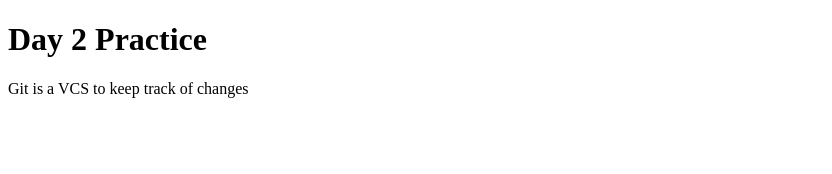
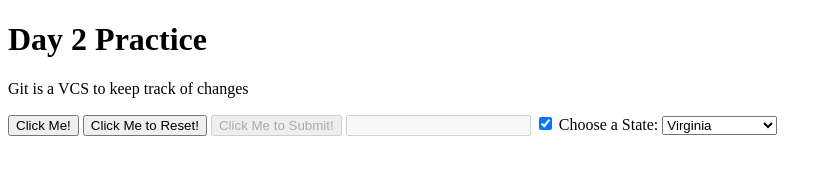
Before and after one commit to KevinY101/frontend, a plain HTML site: page practice.html in a window 1280 px wide. Shown: the whole page, without its empty margins (0-832 px from the left). Drawn offline with Linux system fonts and the light colour scheme.

Commit message:
buttons and dropdowns

```diff
--- a/practice.html
+++ b/practice.html
@@ -9,8 +9,20 @@
 <body>
     <h1>Day 2 Practice</h1>
     <p>Git is a VCS to keep track of changes</p>
+    <button type = "button">Click Me!</button>
+    <button type = "reset">Click Me to Reset!</button>
+    <button type = "submit" disabled>Click Me to Submit!</button>
+    <input type="text" disabled>
+    <input type="checkbox" checked >
 
+    <label for="state">Choose a State:</label>
 
+    <select name="State" id="state">
+      <option value="VA">Virginia</option>
+      <option value="NY">New York</option>
+      <option value="DC">Washington DC</option>
+      <option value="MD">Maryland</option>
+    </select>
 
 </body>
 </html>
```
